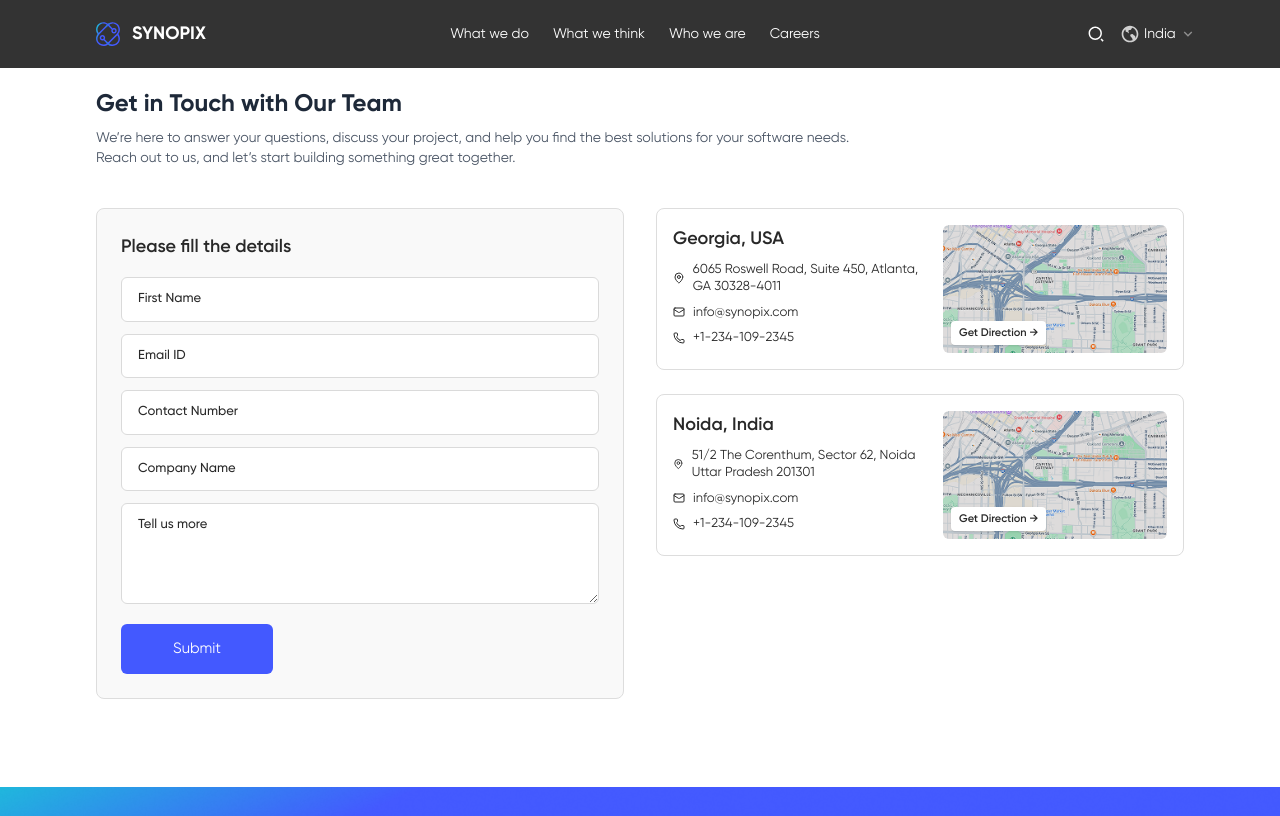
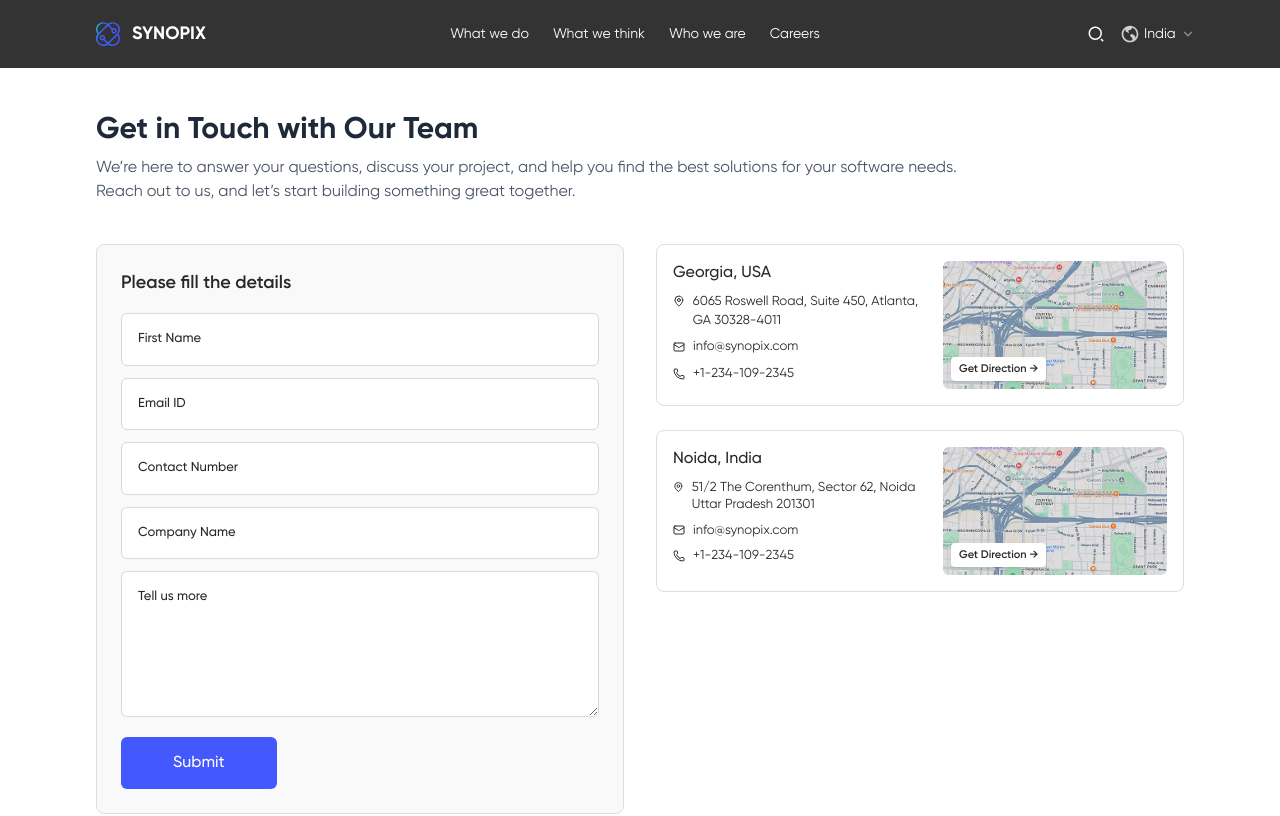
Before and after one commit to AjaySaini18/newWebsite, a React (Vite) app: page /contact in a window 1280 px wide. Shown: the top 816 px of the page. Built offline with nearby package versions, Linux system fonts and the light colour scheme.

Commit message:
complete faq,t&c and contact page

```diff
--- a/src/components/FaqAccordion.jsx
+++ b/src/components/FaqAccordion.jsx
@@ -35,7 +35,7 @@ const FaqAccordion = ({ activeCategory }) => {
         return (
           <div key={idx} onClick={() => setOpenIndex(isOpen ? null : idx)} className="border-b border-[#D0D2E7] last:border-none">
             <button
-              className="flex justify-between items-center w-full py-3 text-left font-bold cursor-pointer text-gray-900"
+              className="flex justify-between items-center w-full py-3 text-left text-xl font-semibold cursor-pointer text-gray-900"
             >
               {faq.question}
               <ChevronDown
@@ -45,7 +45,7 @@ const FaqAccordion = ({ activeCategory }) => {
               />
             </button>
             {isOpen && (
-              <div className="pb-4 text-gray-600 font-medium text-sm">{faq.answer}</div>
+              <div className="pb-4 text-gray-600 text-md">{faq.answer}</div>
             )}
           </div>
         );
--- a/src/components/FaqSidebar.jsx
+++ b/src/components/FaqSidebar.jsx
@@ -20,7 +20,7 @@ const FaqSidebar = ({ activeCategory, setActiveCategory }) => {
           <button
             key={idx}
             onClick={() => setActiveCategory(idx)}
-            className={`flex items-center justify-start space-x-2 w-full cursor-pointer shadow-xs px-3 py-2 rounded-md font-medium  transition
+            className={`flex items-center justify-start space-x-2 w-full cursor-pointer shadow-xs px-4 py-3 rounded-md  transition
               ${
                 isActive
                   ? "bg-white shadow-sm"
@@ -28,7 +28,7 @@ const FaqSidebar = ({ activeCategory, setActiveCategory }) => {
               }`}
           >
             <img src={item.icon} alt={item.name} className="w-5 h-5" />
-            <span className="text-sm font-semibold">{item.name}</span>
+            <span className="text-sm font-medium">{item.name}</span>
           </button>
         );
       })}
--- a/src/components/GetInTouchSection.jsx
+++ b/src/components/GetInTouchSection.jsx
@@ -15,7 +15,7 @@ const GetInTouchSection = () => {
   };
 
   return (
-    <section className="py-12 bg-white my-10 font-gilroy px-6 md:px-12 lg:px-24">
+    <section className="py-18 bg-white my-10 font-gilroy px-6 md:px-12 lg:px-24">
       <motion.div
         className="container"
         initial="hidden"
@@ -25,10 +25,10 @@ const GetInTouchSection = () => {
       >
         {/* Heading */}
         <motion.div className="text-left mb-10" variants={fadeUp}>
-          <h2 className="text-xl sm:text-2xl font-bold text-gray-800">
+          <h2 className="text-3xl font-bold text-gray-800">
             Get in Touch with Our Team
           </h2>
-          <p className="text-gray-600 text-sm sm:text-[14px] max-w-3xl mt-2">
+          <p className="text-gray-600 text-md max-w-4xl mt-2">
             We’re here to answer your questions, discuss your project, and help
             you find the best solutions for your software needs. Reach out to
             us, and let’s start building something great together.
@@ -43,12 +43,12 @@ const GetInTouchSection = () => {
               Please fill the details
             </h3>
             <form className="space-y-3">
-              <motion.input type="text" placeholder="First Name" className="w-full bg-white border border-[#DADADA] text-sm sm:text-[13px] placeholder-[#282828] rounded-md font-medium px-4 py-3 outline-none" variants={fadeUp} />
-              <motion.input type="email" placeholder="Email ID" className="w-full bg-white border border-[#DADADA] text-sm sm:text-[13px] placeholder-[#282828] rounded-md font-medium px-4 py-3 outline-none" variants={fadeUp} />
-              <motion.input type="text" placeholder="Contact Number" className="w-full bg-white border border-[#DADADA] text-sm sm:text-[13px] placeholder-[#282828] rounded-md font-medium px-4 py-3 outline-none" variants={fadeUp} />
-              <motion.input type="text" placeholder="Company Name" className="w-full bg-white border border-[#DADADA] text-sm sm:text-[13px] placeholder-[#282828] rounded-md font-medium px-4 py-3 outline-none" variants={fadeUp} />
-              <motion.textarea placeholder="Tell us more" rows="4" className="w-full bg-white border border-[#DADADA] text-sm sm:text-[13px] placeholder-[#282828] rounded-md font-medium px-4 py-3 outline-none" variants={fadeUp} />
-              <motion.button type="submit" className="w-full sm:w-auto px-13 text-[15px] bg-[#4359FF] text-white py-3.5 rounded-md hover:bg-blue-700 transition" variants={fadeUp}>
+              <motion.input type="text" placeholder="First Name" className="w-full bg-white border border-[#DADADA] text-sm sm:text-[13px] placeholder-[#282828] rounded-md font-medium p-4 outline-none" variants={fadeUp} />
+              <motion.input type="email" placeholder="Email ID" className="w-full bg-white border border-[#DADADA] text-sm sm:text-[13px] placeholder-[#282828] rounded-md font-medium p-4 outline-none" variants={fadeUp} />
+              <motion.input type="text" placeholder="Contact Number" className="w-full bg-white border border-[#DADADA] text-sm sm:text-[13px] placeholder-[#282828] rounded-md font-medium p-4 outline-none" variants={fadeUp} />
+              <motion.input type="text" placeholder="Company Name" className="w-full bg-white border border-[#DADADA] text-sm sm:text-[13px] placeholder-[#282828] rounded-md font-medium p-4 outline-none" variants={fadeUp} />
+              <motion.textarea placeholder="Tell us more" rows="6" className="w-full bg-white border border-[#DADADA] text-sm sm:text-[13px] placeholder-[#282828] rounded-md font-medium p-4 outline-none" variants={fadeUp} />
+              <motion.button type="submit" className="w-full sm:w-auto px-13 text-md font-medium bg-[#4359FF] text-white py-3.5 rounded-md hover:bg-blue-700 transition" variants={fadeUp}>
                 Submit
               </motion.button>
             </form>
@@ -59,16 +59,16 @@ const GetInTouchSection = () => {
             {/* Card 1 */}
             <motion.div className="flex flex-col sm:flex-row items-start justify-between p-4 border border-[#DDDDDD] rounded-lg" variants={fadeUp}>
               <div className="flex-1">
-                <h4 className="text-base sm:text-lg font-semibold">Georgia, USA</h4>
-                <p className="flex items-center text-xs sm:text-[13px] mt-2">
+                <h4 className="text-md font-medium">Georgia, USA</h4>
+                <p className="flex items-start text-sm sm:text-[13px] mt-2">
                   <MapPin className="w-4 h-4 mr-2" />
                   6065 Roswell Road, Suite 450, Atlanta, GA 30328-4011
                 </p>
-                <p className="flex items-center text-xs sm:text-[13px] mt-2">
+                <p className="flex items-center text-sm sm:text-[13px] mt-2">
                   <Mail className="w-3 h-3 mr-2" />
                   info@synopix.com
                 </p>
-                <p className="flex items-center text-xs sm:text-[13px] mt-2">
+                <p className="flex items-center text-sm sm:text-[13px] mt-2">
                   <Phone className="w-3 h-3 mr-2" />
                   +1-234-109-2345
                 </p>
@@ -93,8 +93,8 @@ const GetInTouchSection = () => {
             {/* Card 2 */}
             <motion.div className="flex flex-col sm:flex-row items-start justify-between p-4 border border-[#DDDDDD] rounded-lg" variants={fadeUp}>
               <div className="flex-1">
-                <h4 className="text-base sm:text-lg font-semibold">Noida, India</h4>
-                <p className="flex items-center text-xs sm:text-[13px] mt-2">
+                <h4 className="text-md font-medium">Noida, India</h4>
+                <p className="flex items-start text-xs sm:text-[13px] mt-2">
                   <MapPin className="w-4 h-4 mr-2" />
                   51/2 The Corenthum, Sector 62, Noida Uttar Pradesh 201301
                 </p>
--- a/src/components/IndustryHeroSection.jsx
+++ b/src/components/IndustryHeroSection.jsx
@@ -7,7 +7,7 @@ import heroImg from "../../public/assets/IndustryHero-img.jpg"; // replace with
 const IndustryHeroSection = () => {
   return (
     <motion.section
-      className="relative w-full font-gilroy bg-cover bg-center lg:px-24 md:px-12 px-6 py-16"
+      className="relative w-full font-gilroy bg-cover bg-center lg:px-24 md:px-12 px-6 pt-28 pb-18"
       style={{ backgroundImage: `url(${bgImage})` }}
       initial={{ opacity: 0, y: 50 }}
       whileInView={{ opacity: 1, y: 0 }}
--- a/src/components/IndustrySpotlightCard.jsx
+++ b/src/components/IndustrySpotlightCard.jsx
@@ -6,7 +6,7 @@ const IndustrySpotlightCard = ({ image, title, items }) => {
   return (
     <div className="bg-white rounded-2xl shadow-sm overflow-hidden">
       {/* Image */}
-      <div className="w-full h-48 2xl:h-60 overflow-hidden rounded-lg px-4 py-4">
+      <div className="w-full h-48 2xl:h-60 overflow-hidden rounded-lg p-3">
         <img
           src={image}
           alt={title}
@@ -16,14 +16,14 @@ const IndustrySpotlightCard = ({ image, title, items }) => {
 
       {/* Content */}
       <div className="p-6 ">
-        <h3 className="text-2xl font-bold text-gray-900 mb-4">
+        <h3 className="text-xl font-bold text-gray-900 mb-4">
           {title}
         </h3>
         <ul className="space-y-2">
           {items.map((item, idx) => (
             <li key={idx} className="flex items-start gap-2 text-gray-700">
               <img src={tickIcon} alt="tick" className="w-4 h-4 mt-1" />
-              <span className="font-medium text-lg">{item}</span>
+              <span className="font-medium text-sm">{item}</span>
             </li>
           ))}
         </ul>
--- a/src/components/TandCAccordian.jsx
+++ b/src/components/TandCAccordian.jsx
@@ -46,7 +46,7 @@ const TandCAccordion = ({ activeCategory }) => {
       <h2 className="text-lg md:text-xl  font-bold text-gray-900">
         {content.title}
       </h2>
-      <p className="text-gray-700 leading-relaxed font-medium text-sm md:text-base">
+      <p className="text-gray-700 leading-relaxed text-sm md:text-base">
         {content.description}
       </p>
     </div>
--- a/src/components/TandCSidebar.jsx
+++ b/src/components/TandCSidebar.jsx
@@ -25,7 +25,7 @@ const TandCSidebar = ({ activeCategory, setActiveCategory }) => {
           <button
             key={idx}
             onClick={() => setActiveCategory(idx)}
-            className={`flex items-center justify-start space-x-2 w-full cursor-pointer shadow-xs px-3 py-2 rounded-md font-medium  transition
+            className={`flex items-center justify-start space-x-2 w-full cursor-pointer shadow-xs px-4 py-3 rounded-md  transition
               ${
                 isActive
                   ? "bg-white shadow-sm"
@@ -33,7 +33,7 @@ const TandCSidebar = ({ activeCategory, setActiveCategory }) => {
               }`}
           >
             <img src={item.icon} alt={item.name} className="w-5 h-5" />
-            <span className="text-sm font-semibold">{item.name}</span>
+            <span className="text-sm font-medium">{item.name}</span>
           </button>
         );
       })}
--- a/src/pages/Faq.jsx
+++ b/src/pages/Faq.jsx
@@ -1,12 +1,14 @@
 import React from 'react'
 import FaqHeroSection from '../components/FaqHeroSection'
 import FaqDataSection from '../components/FaqDataSection'
+import ContactCTA from '../components/ContactCTA'
 
 const Faq = () => {
   return (
     <>
       <FaqHeroSection />
       <FaqDataSection />
+      <ContactCTA />
     </>
   )
 }
--- a/src/pages/TermsAndPolicy.jsx
+++ b/src/pages/TermsAndPolicy.jsx
@@ -1,12 +1,14 @@
 import React from 'react'
 import TAndCHeroSection from '../components/TAndCHeroSection'
 import TandCDataSelection from '../components/TandCDataSelection'
+import ContactCTA from '../components/ContactCTA'
 
 const TermsAndPolicy = () => {
   return (
     <>
     <TAndCHeroSection />
     <TandCDataSelection />
+    <ContactCTA />
     </>
   )
 }
```
Also changed, not shown: src/components/FaqHelpCard.jsx (+5 -5 lines), src/components/FaqHeroSection.jsx (+5 -5 lines), src/components/TAndCHeroSection.jsx (+4 -4 lines).
